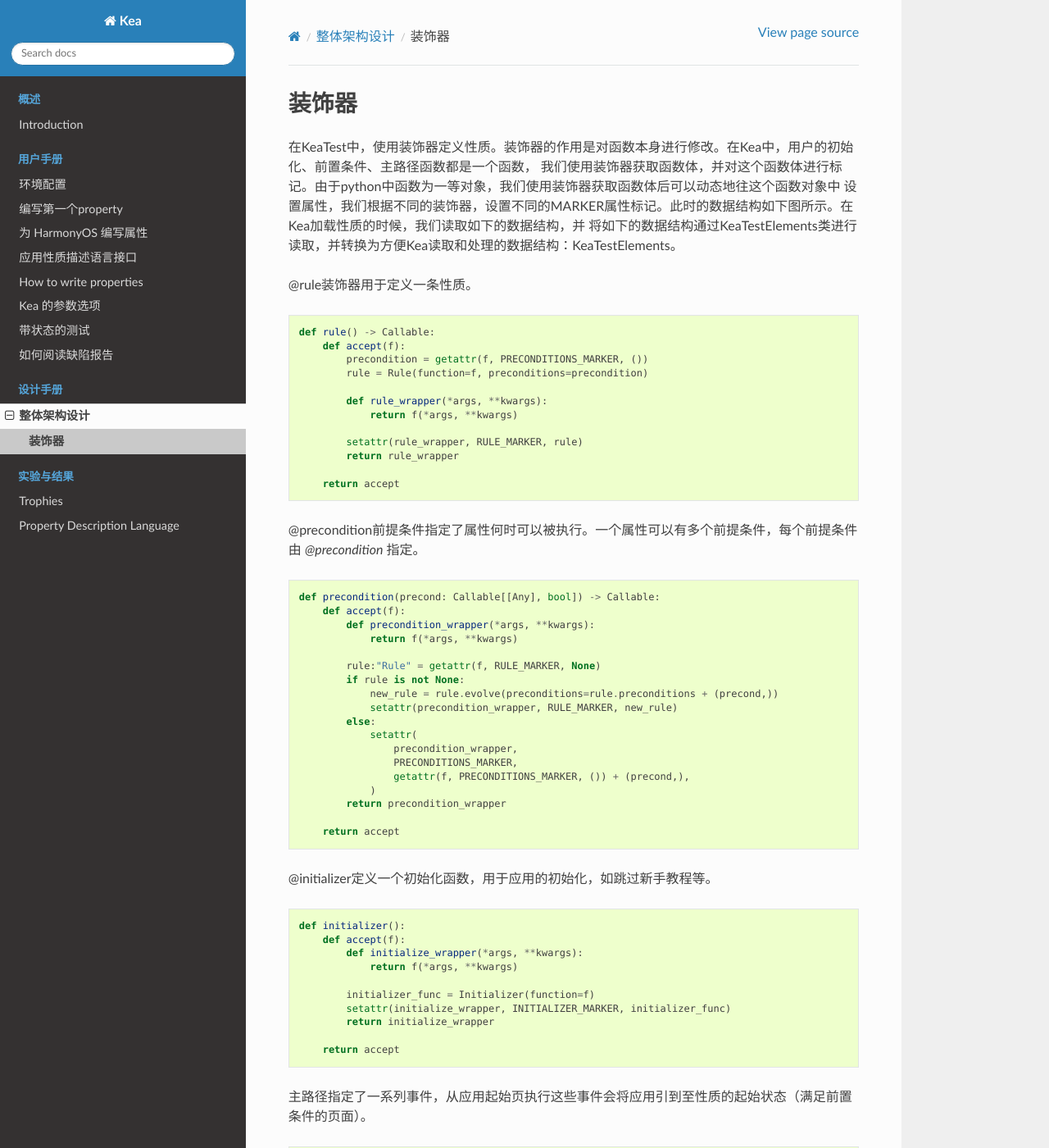
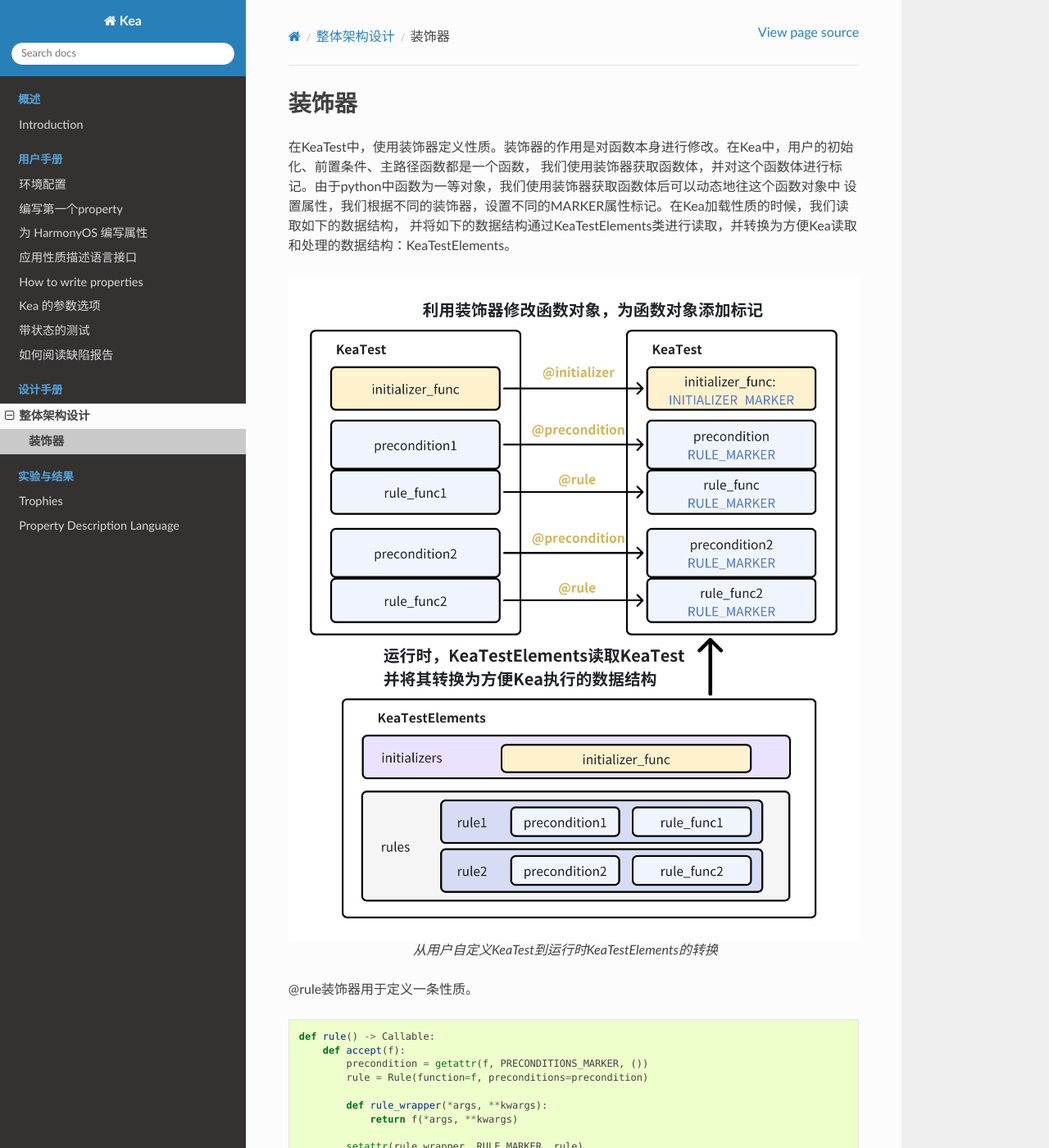
Before and after one commit to XixianLiang/kea-technic-docs, a Sphinx documentation site: the page built from docs/source/part-designDocument/user-interface/keaTest-suite/decorators.rst, in a window 1280 px wide and 1400 px high. Shown: the whole window at 82% size. Built offline with Sphinx 7.4.7 and the Read the Docs theme 3.1.0, drawn with Linux system fonts in a browser that asks for light colours.

Commit message:
add decorators

```diff
--- a/docs/source/part-designDocument/user-interface/keaTest-suite/decorators.rst
+++ b/docs/source/part-designDocument/user-interface/keaTest-suite/decorators.rst
@@ -3,8 +3,15 @@
 
 在KeaTest中，使用装饰器定义性质。装饰器的作用是对函数本身进行修改。在Kea中，用户的初始化、前置条件、主路径函数都是一个函数，
 我们使用装饰器获取函数体，并对这个函数体进行标记。由于python中函数为一等对象，我们使用装饰器获取函数体后可以动态地往这个函数对象中
-设置属性，我们根据不同的装饰器，设置不同的MARKER属性标记。此时的数据结构如下图所示。在Kea加载性质的时候，我们读取如下的数据结构，并
-将如下的数据结构通过KeaTestElements类进行读取，并转换为方便Kea读取和处理的数据结构：KeaTestElements。
+设置属性，我们根据不同的装饰器，设置不同的MARKER属性标记。在Kea加载性质的时候，我们读取如下的数据结构，
+并将如下的数据结构通过KeaTestElements类进行读取，并转换为方便Kea读取和处理的数据结构：KeaTestElements。
+
+.. figure:: ../../../../images/decorators-keaTestElements.png
+    :align: center
+
+    从用户自定义KeaTest到运行时KeaTestElements的转换
+
+
 
 @rule装饰器用于定义一条性质。
 
```
Also changed, not shown: docs/images/decorators-keaTestElements.png (added).
